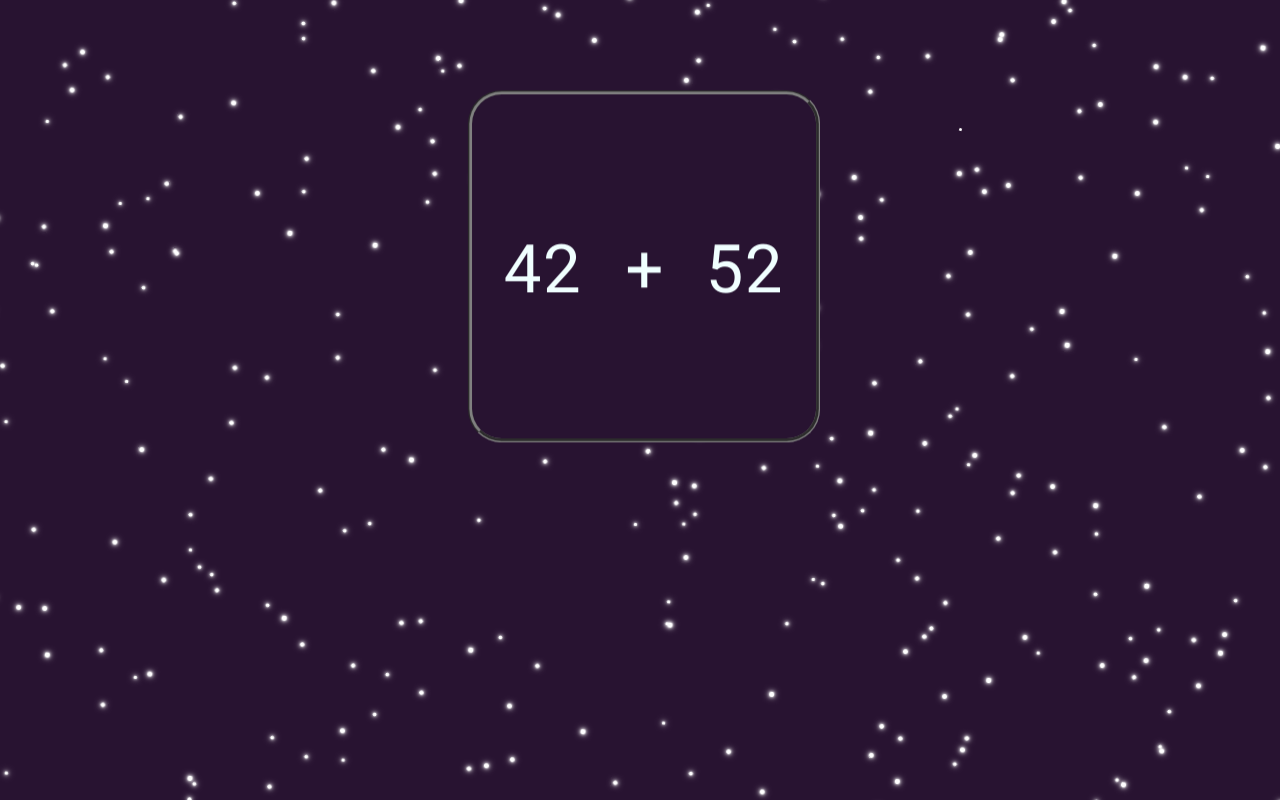
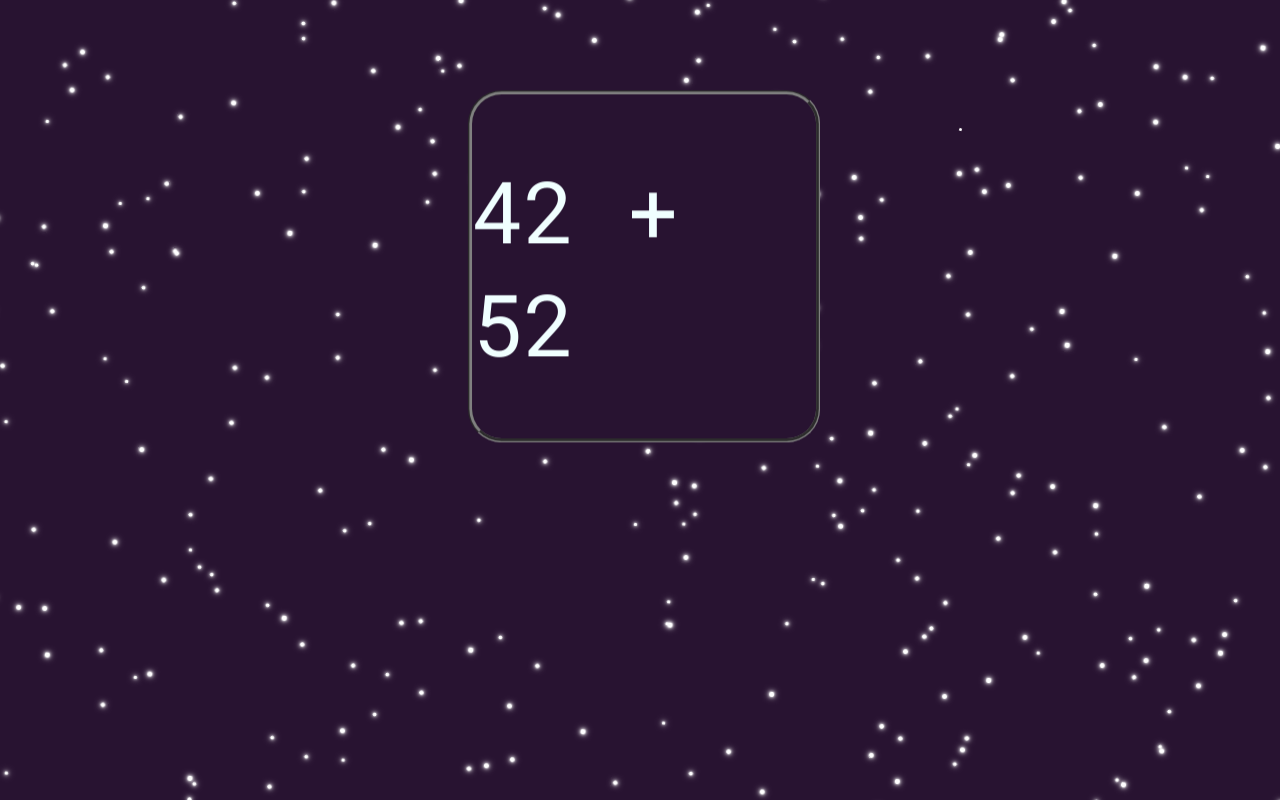
Before and after one commit to panteleichuk/numberQuiz, a plain HTML site: page index.html in a window 1280 px wide. Drawn offline with nearby package versions, Linux system fonts and the light colour scheme.

Commit message:
Update style.css

```diff
--- a/style.css
+++ b/style.css
@@ -47,7 +47,7 @@ body{
     transform-style: preserve-3d;
     top:100px;
     left:40%;
-    font-size: 50px;
+    font-size: 4em;
 }
 .side{
     background: #281331;
```
